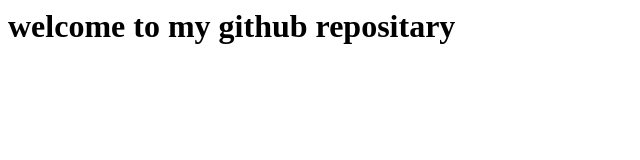
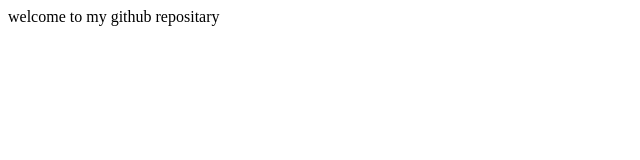
Before and after one commit to maheshveer04/git_demo, a plain HTML site: page index.html in a window 1280 px wide. Shown: the whole page, without its empty margins (0-640 px from the left). Drawn offline with Linux system fonts and the light colour scheme.

Commit message:
add new repo

```diff
--- a/index.html
+++ b/index.html
@@ -1 +1 @@
-<h1>welcome to my github repositary </h1>
+<p>welcome to my github repositary </p>
```
